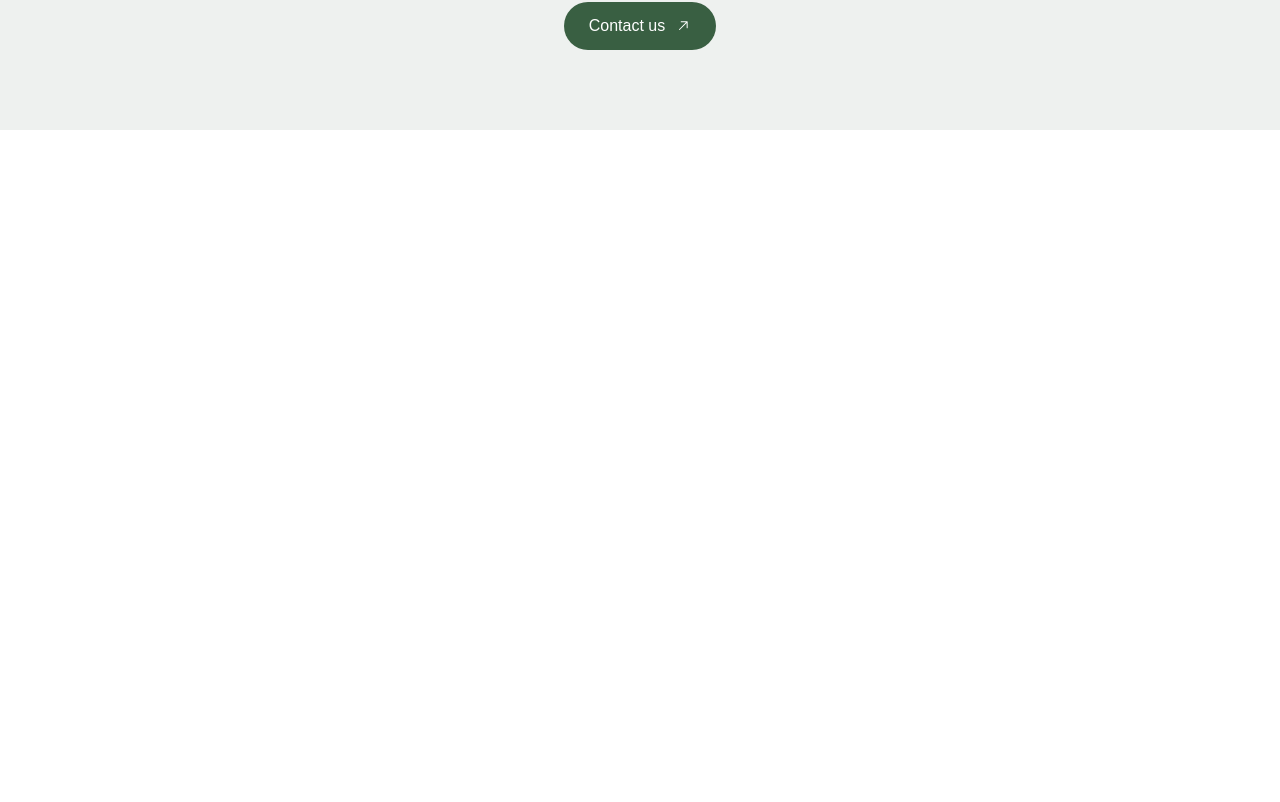
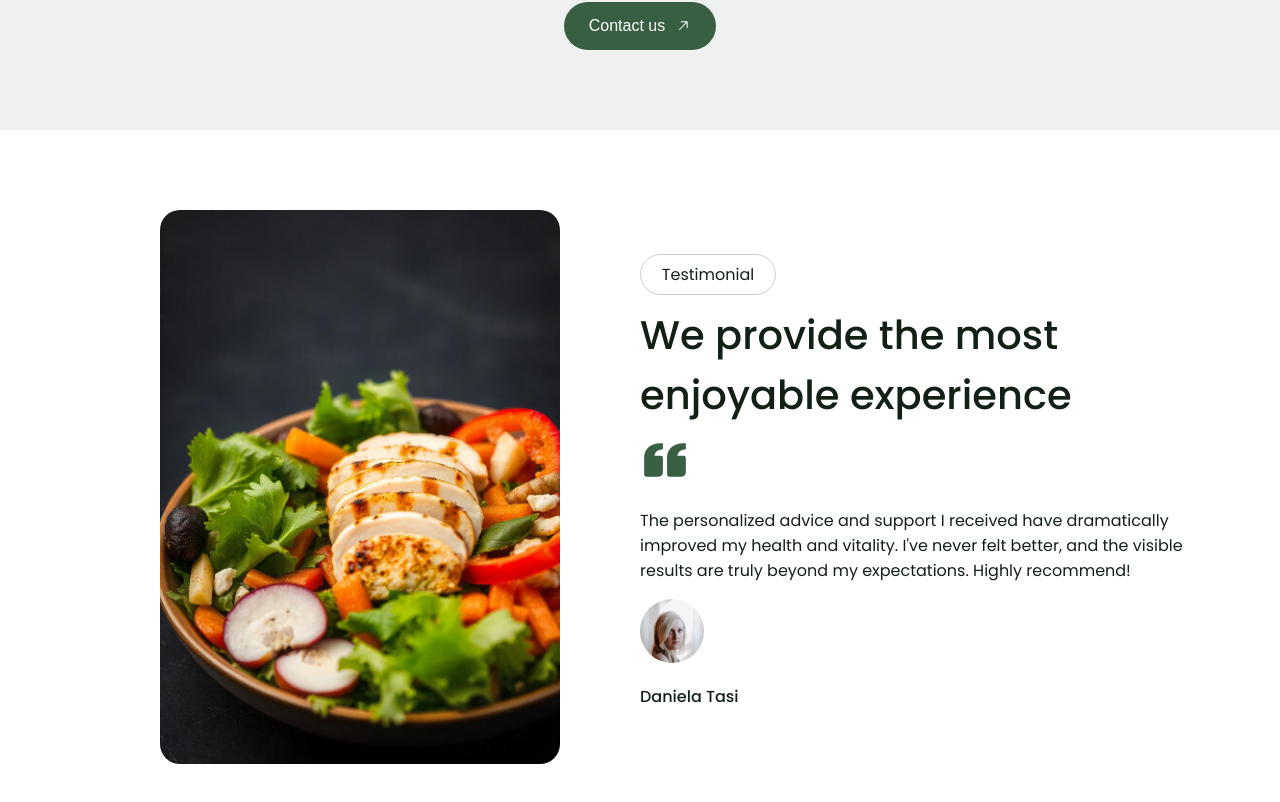
Before and after one commit to MarijaBute/vitalize-site, a React (Create React App) app: page / in a window 1280 px wide. Shown: the part 3333-4135 px from the top of the page. Before the commit the page ends 3463 px from the top, so only its background shows below. Built offline with nearby package versions, Linux system fonts and the light colour scheme.

Commit message:
Testimonial section added

```diff
--- a/src/components/Home/Home.jsx
+++ b/src/components/Home/Home.jsx
@@ -4,6 +4,7 @@ import Counter from './components/Counter/Counter';
 import HomeAbout from './components/HomeAbout/HomeAbout';
 import HomeServices from './components/HomeServices/HomeServices';
 import WhyUs from './components/WhyUs/WhyUs';
+import Testimonial from './components/Testimonial/Testimonial';
 
 export default function Home() {
     return (
@@ -37,6 +38,7 @@ export default function Home() {
         <HomeAbout />
         <HomeServices />
         <WhyUs />
+        <Testimonial />
 
         </>
     )
--- /dev/null
+++ b/src/components/Home/components/Testimonial/Testimonial.jsx
@@ -0,0 +1,29 @@
+import './testimonial.css';
+import TestimonialImg from './testimonial.jpeg';
+import { BiSolidQuoteLeft } from "react-icons/bi";
+import AuthorImg from './portrait.jpg';
+
+export default function Testimonial() {
+    return(
+        <div className="home-testimonial-section">
+            <div className="testimonial-wrapper">
+                <div className="testimonial-left-section">
+                    <img src={TestimonialImg} alt="Salad" className='testimonial-img' />
+                </div>
+
+                <div className="testimonial-right-section">
+                    <h4 className="testimonial-subheading">Testimonial</h4>
+                    <h2 className="testimonial-heading">We provide the most enjoyable experience</h2>
+                    <BiSolidQuoteLeft size={50} style={{color: '#396042'}}/>
+                    <p className="testimonial-paragraph">The personalized advice and support I received have dramatically improved my health and vitality. I've never felt better, and the visible results are truly beyond my expectations. Highly recommend!</p>
+                    <div className="testimonial-author">
+                        <div className="author-img-wrap">
+                        <img src={AuthorImg} alt="author" className='author-img'/>
+                        </div>
+                        <h4 className="author-name">Daniela Tasi</h4>
+                    </div>
+                </div>
+            </div>
+        </div>
+    )
+}
--- /dev/null
+++ b/src/components/Home/components/Testimonial/testimonial.css
@@ -0,0 +1,76 @@
+.home-testimonial-section{
+    padding: 80px;
+}
+
+.testimonial-wrapper{
+    display: flex;
+    justify-content: center;
+    align-items: center;
+
+}
+
+.testimonial-left-section,
+.testimonial-right-section{
+    width: 50%;
+}
+
+.testimonial-left-section{
+    display: flex;
+    align-items: center;
+    justify-content: center;
+}
+
+.testimonial-img{
+    max-width: 400px;
+    border-radius: 20px;
+}
+
+.author-img-wrap{
+    width: 64px;
+    height: 64px;
+    border-radius: 50%;
+    overflow: hidden;
+}
+
+.author-img{
+    width: 100%;
+    height: auto;
+}
+
+.testimonial-subheading{
+    max-width: 120px;
+    padding: 7px;
+    border: 1px solid #cccccc;
+    border-radius: 50px;
+    display: flex;
+    justify-content: center;
+    align-items: center;
+    font-size: 16px;
+    font-weight: 400;
+    color: #132016;
+    margin-block: 10px !important;
+}
+
+.testimonial-heading{
+    font-size: 40px;
+    color: #132016;
+    font-weight: 500;
+    margin-block: 10px !important;
+}
+
+.testimonial-paragraph{
+    font-size: 16px;
+    font-weight: 400;
+    color: #132016;
+}
+
+.author-name{
+    font-size: 16px;
+    font-weight: 500;
+    color: #132016;
+}
+
+.testimonial-author{
+    display: flex;
+    flex-direction: column;
+}
```
Also changed, not shown: src/components/Home/components/Testimonial/portrait.jpg (added), src/components/Home/components/Testimonial/testimonial.jpeg (added).
